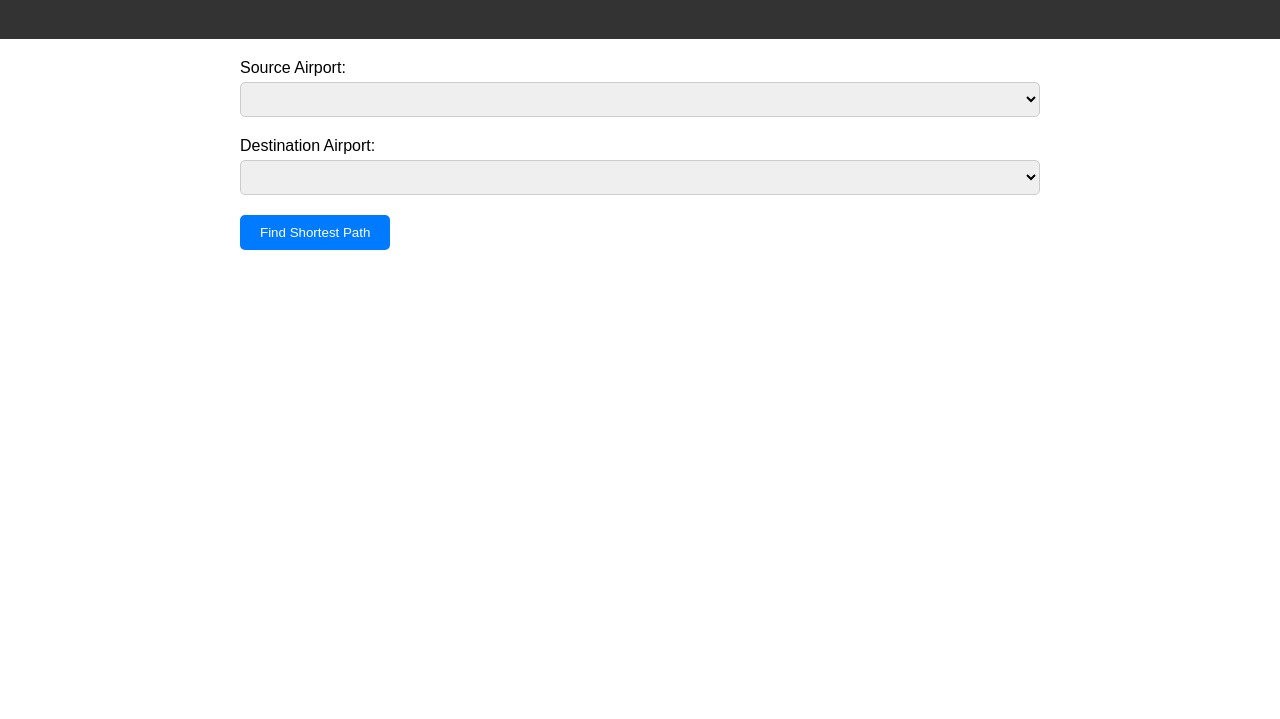
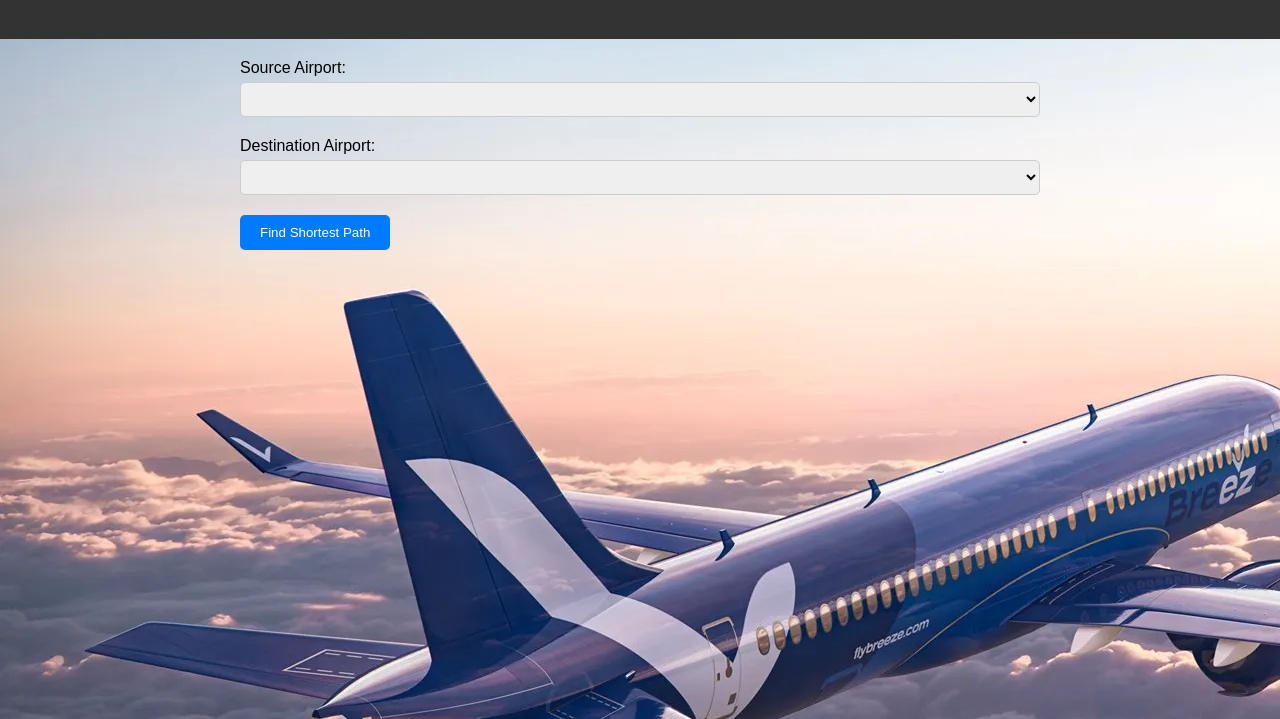
Before and after one commit to Maverick341/Shortest-FlightRoute-Finder, a website: page public/index.html in a window 1280 px wide. Shown: the part 81-800 px from the top of the page. Drawn offline with Linux system fonts and the light colour scheme; no server answers.

Commit message:
Update styles.css

```diff
--- a/public/styles.css
+++ b/public/styles.css
@@ -2,7 +2,7 @@ body {
     font-family: Arial, sans-serif;
     margin: 0;
     padding: 0;
-    background-image: url('Breeze Airways.webp');
+    background-image: url('assets/Breeze Airways.webp');
 }
 
 header {
```
